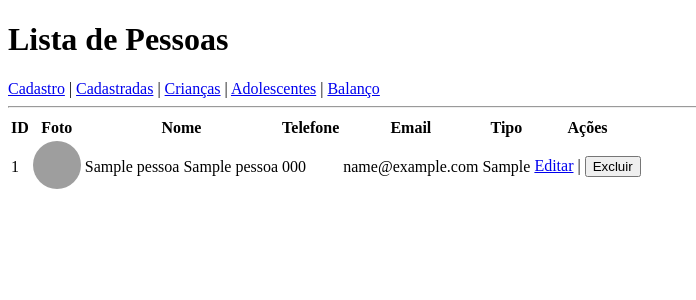
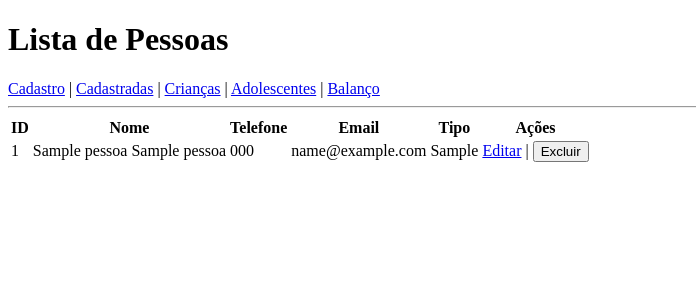
Before and after one commit to CleveOP/sqlite-tools-win-x64-3500100, a Flask app: template templates/lista_pessoas.html in a window 1280 px wide. Shown: the top 300 px of the page, without its empty margins (0-696 px from the left). Run offline with Flask 3, Linux system fonts and the light colour scheme; the template is opened without the code that fills it: most values are stand-ins (such as "Sample title", 1, 10 or a date in 2020); a database or web service that is not in the repository returns one stand-in record (values such as "Sample title"); some libraries are stand-ins or nearby versions; grey boxes are pictures that could not be loaded.

Commit message:
tirando campo de fotos

```diff
--- a/templates/lista_pessoas.html
+++ b/templates/lista_pessoas.html
@@ -29,7 +29,6 @@
         <thead>
             <tr>
                 <th>ID</th>
-                <th>Foto</th>
                 <th>Nome</th>
                 <th>Telefone</th>
                 <th>Email</th>
@@ -41,9 +40,6 @@
             {% for pessoa in pessoas %}
             <tr>
                 <td>{{ pessoa.id }}</td>
-                <td>
-                    <img src="{{ url_for('imagem_pessoa', pessoa_id=pessoa.id) }}" alt="Foto" width="48" height="48" style="object-fit:cover; border-radius:50%;">
-                </td>
                 <td>{{ pessoa.nome }} {{ pessoa.sobrenome if pessoa.sobrenome else '' }}</td>
                 <td>{{ pessoa.telefone }}</td>
                 <td>{{ pessoa.email }}</td>
```
